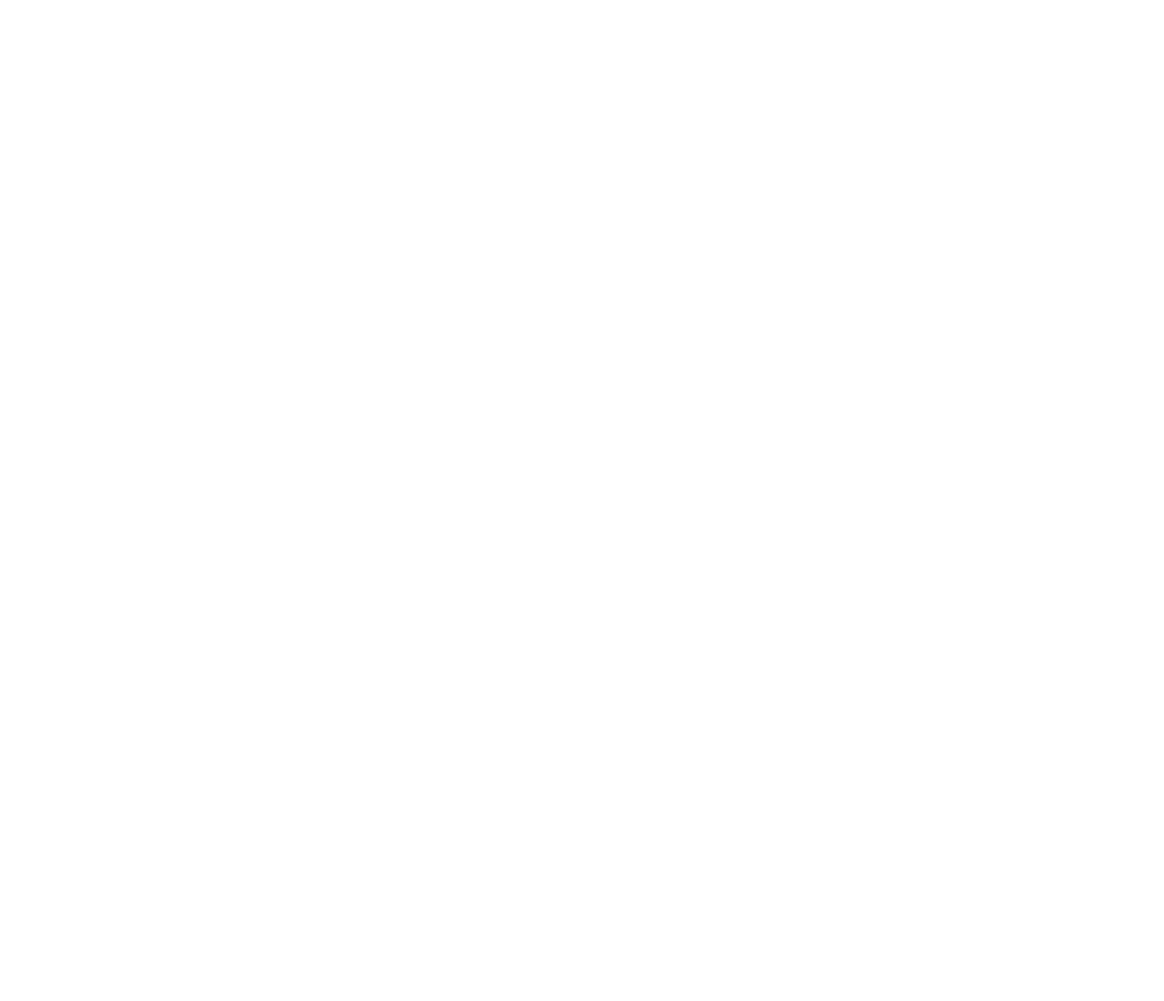
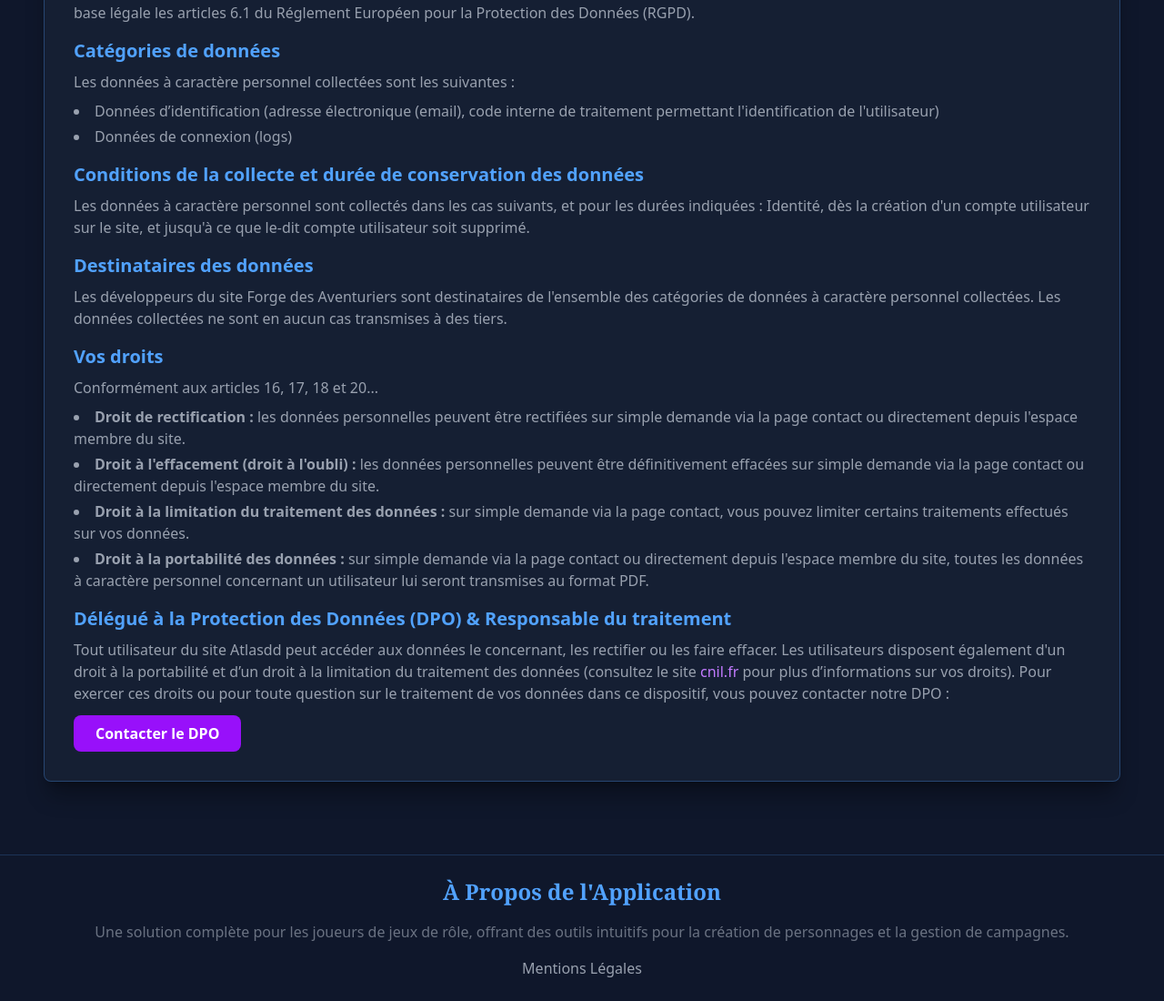
Before and after one commit to Thomas-Trehou/atlasdd-front-reborn, an Angular app: page /mentions-legales in a window 1280 px wide. Before the commit this address led to /. Shown: the part 988-2088 px from the top of the page at 91% size. Before the commit the page ends 800 px from the top, so only its background shows below. Built offline with nearby package versions, Linux system fonts and the light colour scheme.

Commit message:
implement Legals

```diff
--- a/src/app/app.routes.ts
+++ b/src/app/app.routes.ts
@@ -15,6 +15,11 @@ export const routes: Routes = [
   {
     path: 'verify-info',
     component: VerifyComponent
+  },
+  {
+    path: 'mentions-legales',
+    loadComponent: () => import('./pages/legals/legals.component').then(m => m.LegalsComponent),
+    title: 'Mentions Légales'
   },
   {
     path: 'user',
--- /dev/null
+++ b/src/app/pages/legals/legals.component.html
@@ -0,0 +1,79 @@
+<main class="container mx-auto px-4 py-8 text-gray-200">
+  <section class="text-center mb-12">
+    <h1 class="text-5xl font-bold font-serif text-blue-400">Mentions Légales</h1>
+  </section>
+
+  <section class="bg-slate-800/50 backdrop-blur-sm p-8 rounded-lg shadow-xl shadow-black/30 border border-blue-400/30 mb-8">
+    <h2 class="text-3xl font-bold font-serif text-blue-400 mb-6">Identité et coordonnées de l'éditeur</h2>
+    <div class="space-y-4 text-gray-400"> <p>Ce site est édité par l'équipe de développement Forge des Aventuriers.</p>
+
+      <div>
+        <a href="mailto:administrateur@forge-des-aventuriers.fr"
+           class="inline-block bg-purple-600 text-white font-bold px-6 py-2 rounded-lg hover:bg-purple-500 focus:outline-none focus:ring-4 focus:ring-purple-400/50 transition-all duration-300 hover:shadow-lg hover:shadow-purple-500/40">
+          Contacter l'administrateur
+        </a>
+      </div>
+
+      <p><strong>Responsable de la publication :</strong> Trehou Lavediot Thomas</p>
+      <p><strong>Equipe de développement :</strong> Trehou Lavediot Thomas, Développeur FullStack</p>
+    </div>
+  </section>
+
+  <section class="bg-slate-800/50 backdrop-blur-sm p-8 rounded-lg shadow-xl shadow-black/30 border border-blue-400/30 mb-8">
+    <h2 class="text-3xl font-bold font-serif text-blue-400 mb-6">Identité et coordonnées de l'hébergeur</h2>
+    <div class="space-y-3 text-gray-400">
+      <p><strong>Hébergeur :</strong> Heroku</p>
+      <p>415 Mission Street Suite 300 San Francisco, CA 94105</p>
+      <p>
+        <strong>Contact :</strong>
+        <a href="https://www.heroku.com/contact" target="_blank" rel="noopener noreferrer" class="text-purple-400 hover:underline">https://www.heroku.com/contact</a>
+      </p>
+    </div>
+  </section>
+
+  <section class="bg-slate-800/50 backdrop-blur-sm p-8 rounded-lg shadow-xl shadow-black/30 border border-blue-400/30">
+    <h2 class="text-3xl font-bold font-serif text-blue-400 mb-6">Données personnelles & RGPD</h2>
+    <div class="space-y-4 text-gray-400">
+      <div>
+        <h3 class="text-xl font-semibold mb-2 text-blue-400">Objet du traitement (finalité et base légale)</h3>
+        <p>Le site Forge des Aventuriers, dont les coordonnées sont disponibles ci-dessus, collecte et traite des données personnelles afin de permettre et de gérer une connexion personnalisée à chaque utilisateur. La collecte et le traitement des données effectué par le site Forge des Aventuriers a pour base légale les articles 6.1 du Réglement Européen pour la Protection des Données (RGPD).</p>
+      </div>
+      <div>
+        <h3 class="text-xl font-semibold mb-2 text-blue-400">Catégories de données</h3>
+        <p>Les données à caractère personnel collectées sont les suivantes :</p>
+        <ul class="list-disc list-inside mt-2 space-y-1">
+          <li>Données d’identification (adresse électronique (email), code interne de traitement permettant l'identification de l'utilisateur)</li>
+          <li>Données de connexion (logs)</li>
+        </ul>
+      </div>
+      <div>
+        <h3 class="text-xl font-semibold mb-2 text-blue-400">Conditions de la collecte et durée de conservation des données</h3>
+        <p>Les données à caractère personnel sont collectés dans les cas suivants, et pour les durées indiquées : Identité, dès la création d'un compte utilisateur sur le site, et jusqu'à ce que le-dit compte utilisateur soit supprimé.</p>
+      </div>
+      <div>
+        <h3 class="text-xl font-semibold mb-2 text-blue-400">Destinataires des données</h3>
+        <p>Les développeurs du site Forge des Aventuriers sont destinataires de l'ensemble des catégories de données à caractère personnel collectées. Les données collectées ne sont en aucun cas transmises à des tiers.</p>
+      </div>
+      <div>
+        <h3 class="text-xl font-semibold mb-2 text-blue-400">Vos droits</h3>
+        <p>Conformément aux articles 16, 17, 18 et 20...</p>
+        <ul class="list-disc list-inside mt-2 space-y-1">
+          <li><strong>Droit de rectification :</strong> les données personnelles peuvent être rectifiées sur simple demande via la page contact ou directement depuis l'espace membre du site.</li>
+          <li><strong>Droit à l'effacement (droit à l'oubli) :</strong> les données personnelles peuvent être définitivement effacées sur simple demande via la page contact ou directement depuis l'espace membre du site.</li>
+          <li><strong>Droit à la limitation du traitement des données :</strong> sur simple demande via la page contact, vous pouvez limiter certains traitements effectués sur vos données.</li>
+          <li><strong>Droit à la portabilité des données :</strong> sur simple demande via la page contact ou directement depuis l'espace membre du site, toutes les données à caractère personnel concernant un utilisateur lui seront transmises au format PDF.</li>
+        </ul>
+      </div>
+
+      <div>
+        <h3 class="text-xl font-semibold mb-2 text-blue-400">Délégué à la Protection des Données (DPO) & Responsable du traitement</h3>
+        <p>Tout utilisateur du site Atlasdd peut accéder aux données le concernant, les rectifier ou les faire effacer. Les utilisateurs disposent également d'un droit à la portabilité et d’un droit à la limitation du traitement des données (consultez le site <a href="https://www.cnil.fr" target="_blank" rel="noopener noreferrer" class="text-purple-400 hover:underline">cnil.fr</a> pour plus d’informations sur vos droits). Pour exercer ces droits ou pour toute question sur le traitement de vos données dans ce dispositif, vous pouvez contacter notre DPO :</p>
+
+        <a href="mailto:administrateur@forge-des-aventuriers.fr"
+           class="mt-3 inline-block bg-purple-600 text-white font-bold px-6 py-2 rounded-lg hover:bg-purple-500 focus:outline-none focus:ring-4 focus:ring-purple-400/50 transition-all duration-300 hover:shadow-lg hover:shadow-purple-500/40">
+          Contacter le DPO
+        </a>
+      </div>
+    </div>
+  </section>
+</main>
--- a/src/app/shared/footer/footer.component.html
+++ b/src/app/shared/footer/footer.component.html
@@ -5,5 +5,11 @@
       Une solution complète pour les joueurs de jeux de rôle, offrant des outils intuitifs
       pour la création de personnages et la gestion de campagnes.
     </p>
+
+    <div class="mt-4">
+      <a routerLink="/mentions-legales" class="text-gray-400 hover:text-purple-400 hover:underline transition-colors duration-300">
+        Mentions Légales
+      </a>
+    </div>
   </div>
 </footer>
--- a/src/app/shared/footer/footer.component.ts
+++ b/src/app/shared/footer/footer.component.ts
@@ -1,8 +1,9 @@
 import { Component } from '@angular/core';
+import {RouterLink} from '@angular/router';
 
 @Component({
   selector: 'app-footer',
-  imports: [],
+  imports: [RouterLink],
   templateUrl: './footer.component.html',
   styleUrl: './footer.component.scss'
 })
--- a/src/index.html
+++ b/src/index.html
@@ -2,7 +2,7 @@
 <html lang="en">
 <head>
   <meta charset="utf-8">
-  <title>AtlasddApp</title>
+  <title>Forges des Aventuriers</title>
   <base href="/">
   <meta name="viewport" content="width=device-width, initial-scale=1">
   <link href="https://fonts.googleapis.com/css2?family=MedievalSharp&display=swap" rel="stylesheet">
```
Also changed, not shown: src/app/pages/legals/legals.component.ts (added, +12 -0 lines), src/app/pages/legals/legals.component.scss (added), 1 other file (tests, documents, lock files or other folders).
